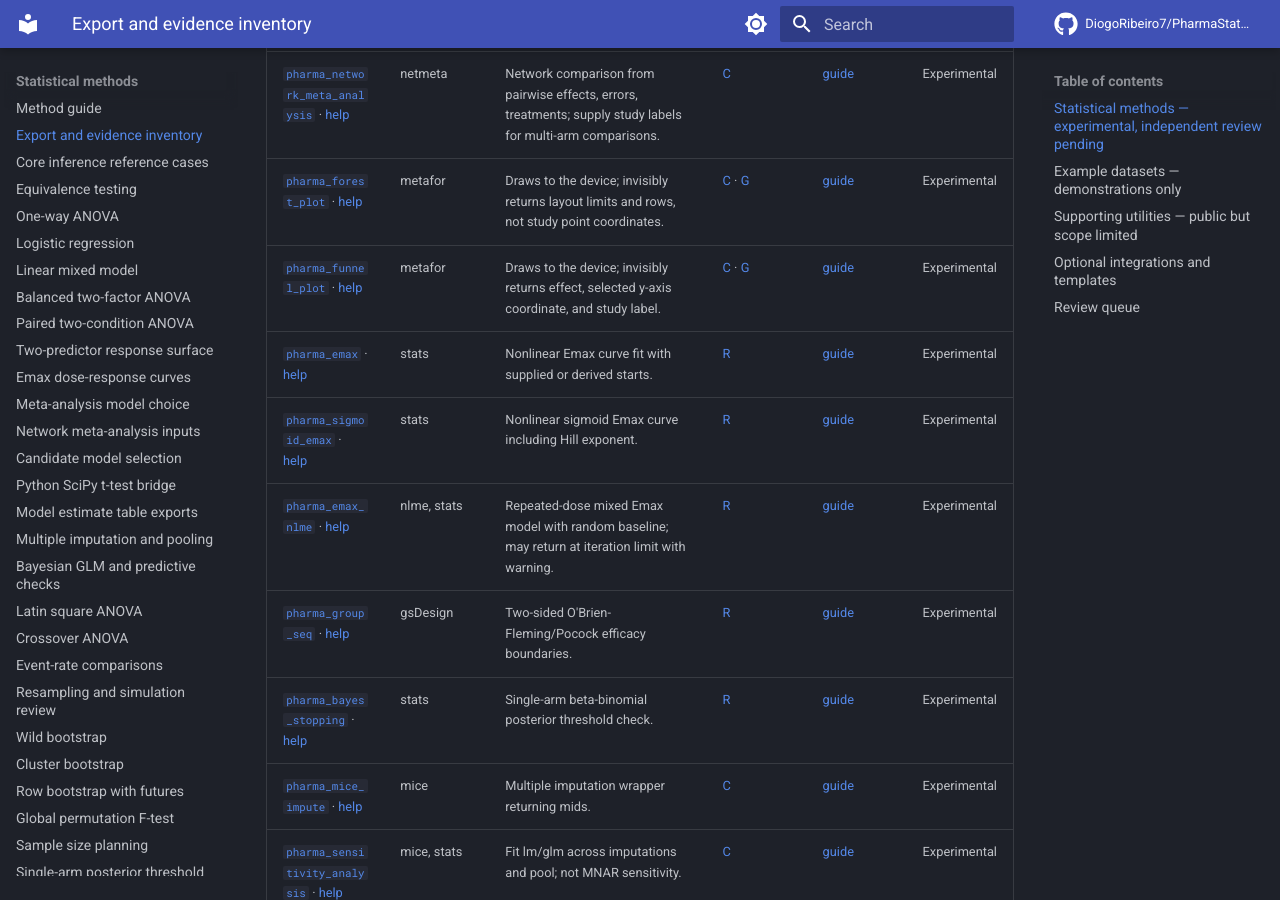
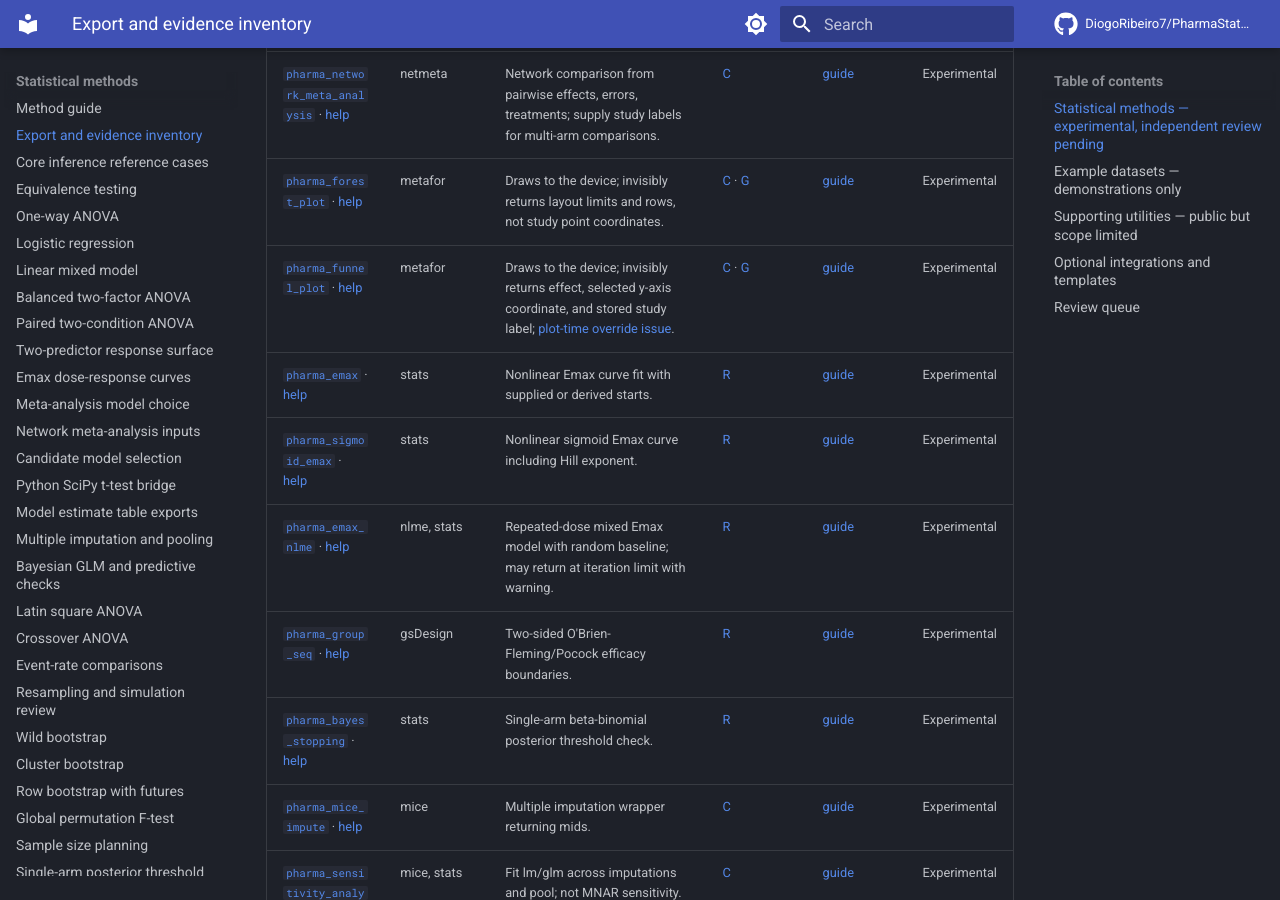
Before and after one commit to DiogoRibeiro7/PharmaStatsR, an MkDocs documentation site: the page built from docs/method-inventory.md, in a window 1280 px wide and 900 px high, scrolled down 3226 px. Built offline with MkDocs 1.6.1 and Material for MkDocs 9.7.7, drawn with Linux system fonts in a browser that asks for light colours; comment, search, counter and statistics services are not loaded.

Commit message:
Document known plot-time label forwarding limit in docs/method-inventory.md

```diff
--- a/docs/method-inventory.md
+++ b/docs/method-inventory.md
@@ -41,7 +41,7 @@
 | [`pharma_meta_regression`](https://github.com/DiogoRibeiro7/PharmaStatsR/blob/main/R/pharma_meta_analysis.R) · [help](https://github.com/DiogoRibeiro7/PharmaStatsR/blob/main/man/pharma_meta_regression.Rd) | metafor | REML or explicit FE moderator model with aligned study-level matrix or formula. | [R](https://github.com/DiogoRibeiro7/PharmaStatsR/blob/main/tests/testthat/test-meta-regression.R) | [guide](meta-analysis.md) | Experimental |
 | [`pharma_network_meta_analysis`](https://github.com/DiogoRibeiro7/PharmaStatsR/blob/main/R/pharma_meta_analysis.R) · [help](https://github.com/DiogoRibeiro7/PharmaStatsR/blob/main/man/pharma_network_meta_analysis.Rd) | netmeta | Network comparison from pairwise effects, errors, treatments; supply study labels for multi-arm comparisons. | [C](https://github.com/DiogoRibeiro7/PharmaStatsR/blob/main/tests/testthat/test-netmeta-backend.R) | [guide](network-meta-analysis.md) | Experimental |
 | [`pharma_forest_plot`](https://github.com/DiogoRibeiro7/PharmaStatsR/blob/main/R/pharma_meta_analysis.R) · [help](https://github.com/DiogoRibeiro7/PharmaStatsR/blob/main/man/pharma_forest_plot.Rd) | metafor | Draws to the device; invisibly returns layout limits and rows, not study point coordinates. | [C](https://github.com/DiogoRibeiro7/PharmaStatsR/blob/main/tests/testthat/test-meta-plot-contract.R) · [G](https://github.com/DiogoRibeiro7/PharmaStatsR/blob/main/tests/testthat/test-meta.R) | [guide](meta-analysis.md) | Experimental |
-| [`pharma_funnel_plot`](https://github.com/DiogoRibeiro7/PharmaStatsR/blob/main/R/pharma_meta_analysis.R) · [help](https://github.com/DiogoRibeiro7/PharmaStatsR/blob/main/man/pharma_funnel_plot.Rd) | metafor | Draws to the device; invisibly returns effect, selected y-axis coordinate, and study label. | [C](https://github.com/DiogoRibeiro7/PharmaStatsR/blob/main/tests/testthat/test-meta-plot-contract.R) · [G](https://github.com/DiogoRibeiro7/PharmaStatsR/blob/main/tests/testthat/test-meta.R) | [guide](meta-analysis.md) | Experimental |
+| [`pharma_funnel_plot`](https://github.com/DiogoRibeiro7/PharmaStatsR/blob/main/R/pharma_meta_analysis.R) · [help](https://github.com/DiogoRibeiro7/PharmaStatsR/blob/main/man/pharma_funnel_plot.Rd) | metafor | Draws to the device; invisibly returns effect, selected y-axis coordinate, and stored study label; [plot-time override issue](https://github.com/DiogoRibeiro7/PharmaStatsR/issues/120). | [C](https://github.com/DiogoRibeiro7/PharmaStatsR/blob/main/tests/testthat/test-meta-plot-contract.R) · [G](https://github.com/DiogoRibeiro7/PharmaStatsR/blob/main/tests/testthat/test-meta.R) | [guide](meta-analysis.md) | Experimental |
 | [`pharma_emax`](https://github.com/DiogoRibeiro7/PharmaStatsR/blob/main/R/pharma_emax.R) · [help](https://github.com/DiogoRibeiro7/PharmaStatsR/blob/main/man/pharma_emax.Rd) | stats | Nonlinear Emax curve fit with supplied or derived starts. | [R](https://github.com/DiogoRibeiro7/PharmaStatsR/blob/main/tests/testthat/test-dose-response-references.R) | [guide](dose-response.md) | Experimental |
 | [`pharma_sigmoid_emax`](https://github.com/DiogoRibeiro7/PharmaStatsR/blob/main/R/pharma_emax.R) · [help](https://github.com/DiogoRibeiro7/PharmaStatsR/blob/main/man/pharma_sigmoid_emax.Rd) | stats | Nonlinear sigmoid Emax curve including Hill exponent. | [R](https://github.com/DiogoRibeiro7/PharmaStatsR/blob/main/tests/testthat/test-dose-response-references.R) | [guide](dose-response.md) | Experimental |
 | [`pharma_emax_nlme`](https://github.com/DiogoRibeiro7/PharmaStatsR/blob/main/R/pharma_emax.R) · [help](https://github.com/DiogoRibeiro7/PharmaStatsR/blob/main/man/pharma_emax_nlme.Rd) | nlme, stats | Repeated-dose mixed Emax model with random baseline; may return at iteration limit with warning. | [R](https://github.com/DiogoRibeiro7/PharmaStatsR/blob/main/tests/testthat/test-dose-response-references.R) | [guide](dose-response.md) | Experimental |
```
